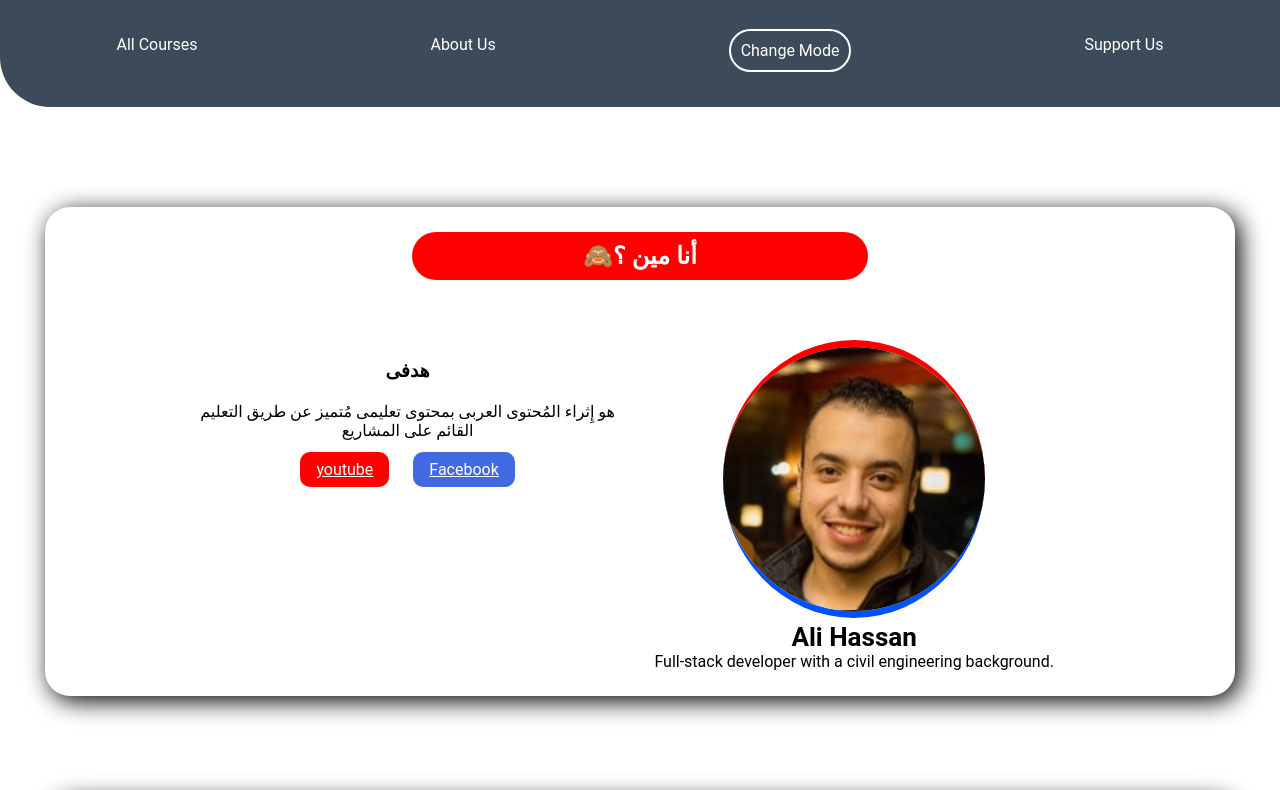
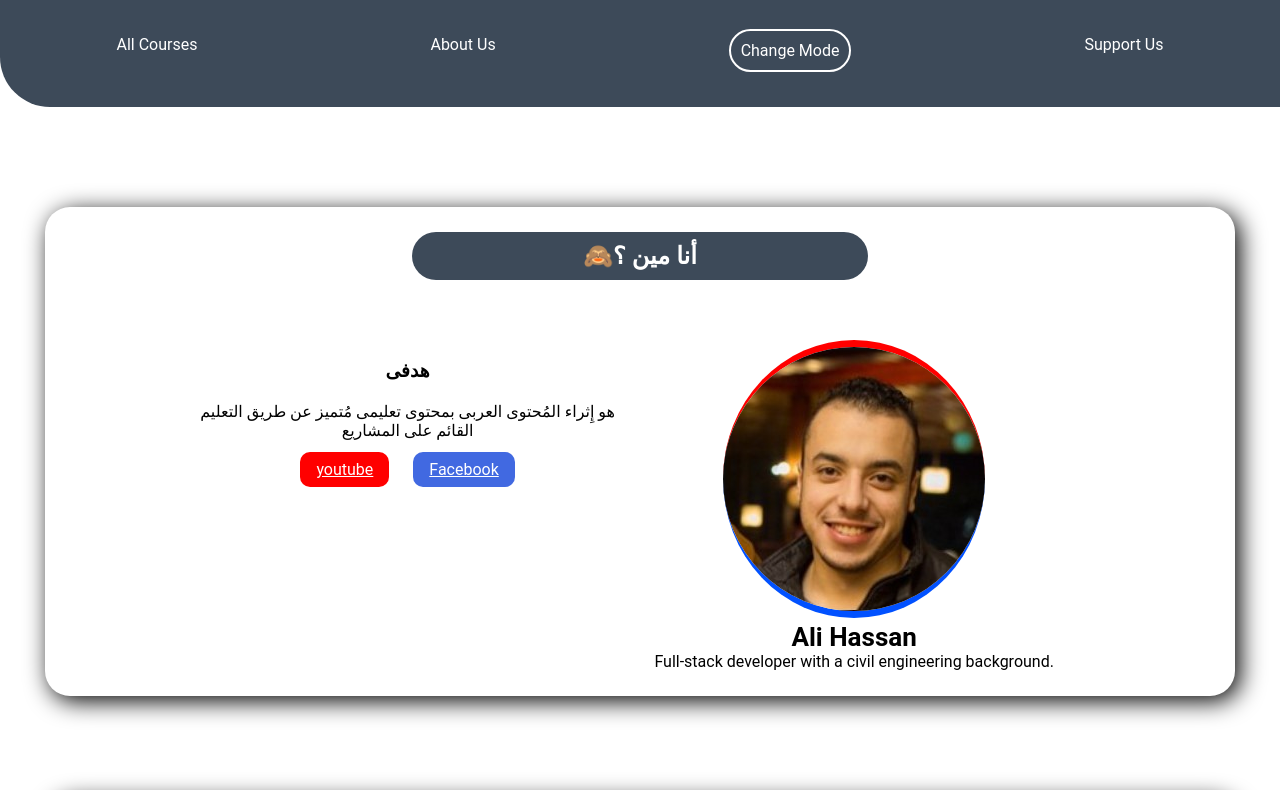
Before and after one commit to MohamedHossamFouad/Courses4Arab, a plain HTML site: page index.html in a window 1280 px wide. Shown: the part 64-854 px from the top of the page. Drawn offline with Linux system fonts and the light colour scheme.

Commit message:
back
Signed-off-by: MohamedHossamFouad <nitrosmm@gmail.com>

```diff
--- a/style.css
+++ b/style.css
@@ -47,7 +47,7 @@ h1{
     width: 40%;
     margin-left: auto;
     margin-right: auto;
-    background-color: red;
+    background-color: #3d4a59;
     color: #fff;
     border-radius: 25px;
 }
```
